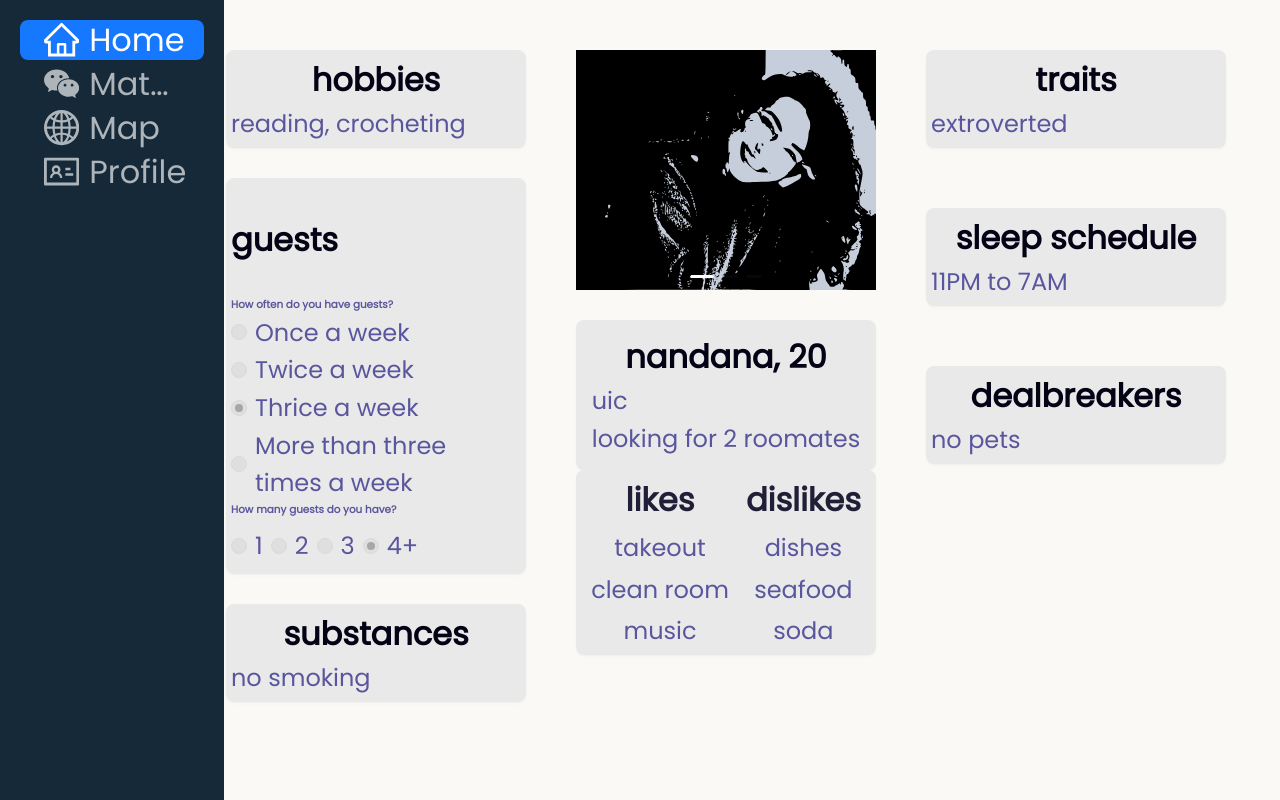
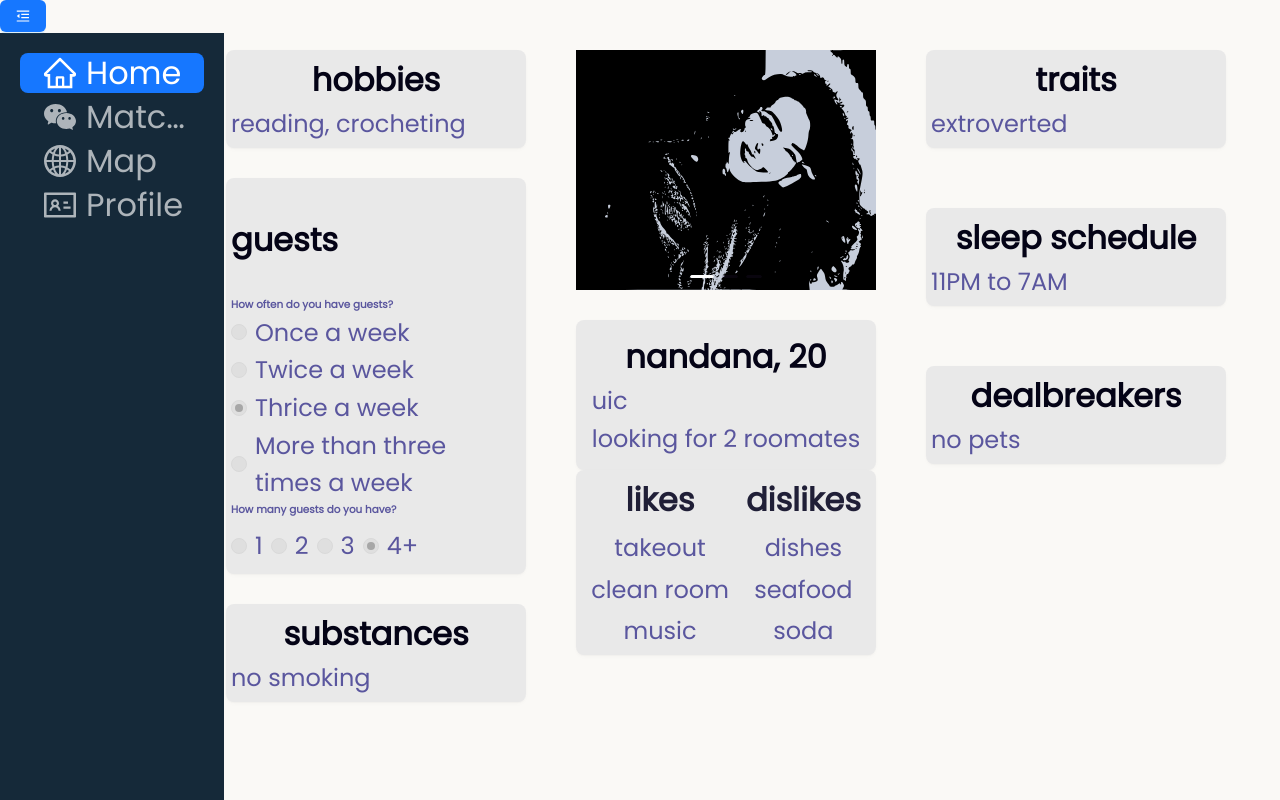
Before and after one commit to Olympicene/WildHacks-2024-Project, a React (Create React App) app in the folder client/: page /home in a window 1280 px wide. Built offline with nearby package versions, Linux system fonts and the light colour scheme.

Commit message:
fixed nav bar

```diff
--- a/client/src/components/NavBar/Navbar.js
+++ b/client/src/components/NavBar/Navbar.js
@@ -20,10 +20,10 @@ function getItem(label, key, icon, children, type) {
 }
 
 const items = [
-  getItem('Home', '1', <HomeOutlined style={{ fontSize: '110%'}} />),
-  getItem('Matches', '2', <WechatOutlined  style={{ fontSize: '110%'}}/>),
-  getItem('Map', '3', <GlobalOutlined  style={{ fontSize: '110%'}}/>),
-  getItem('Profile', '4', <IdcardOutlined  style={{ fontSize: '110%'}}/>),
+  getItem('Home', '1', <HomeOutlined style={{ fontSize: '100%'}} />),
+  getItem('Matches', '2', <WechatOutlined  style={{ fontSize: '100%'}}/>),
+  getItem('Map', '3', <GlobalOutlined  style={{ fontSize: '100%'}}/>),
+  getItem('Profile', '4', <IdcardOutlined  style={{ fontSize: '100%'}}/>),
 ];
 
 const Navbar = () => {
@@ -34,7 +34,16 @@ const Navbar = () => {
 
   return (
     <div style={{ height: '100vh', overflowY: 'auto'}}>
-      <div style={{ position: 'fixed', top: 0, bottom: 0, left: 0, width: '28vh', backgroundColor: '#b4d4ed' }}>
+      <div style={{ position: 'fixed', top: 0, bottom: 0, left: 0, width: '28vh'}}>
+      <Button
+        type="primary"
+        onClick={toggleCollapsed}
+        style={{
+          marginBottom: 1,
+        }}
+      >
+        {collapsed ? <MenuUnfoldOutlined /> : <MenuFoldOutlined />}
+      </Button>
         <Menu
           defaultSelectedKeys={['1']}
           defaultOpenKeys={['sub1']}
```
